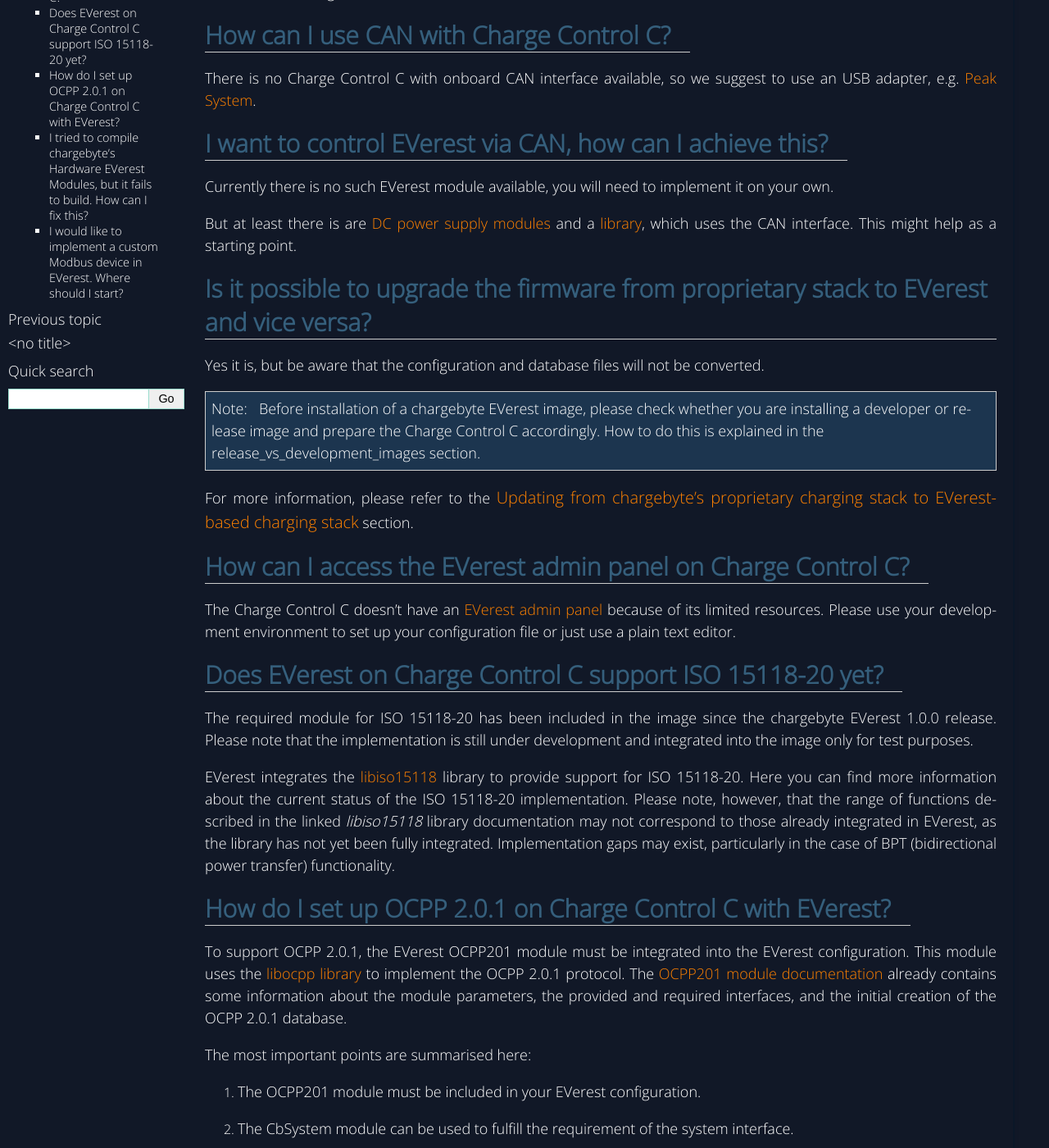
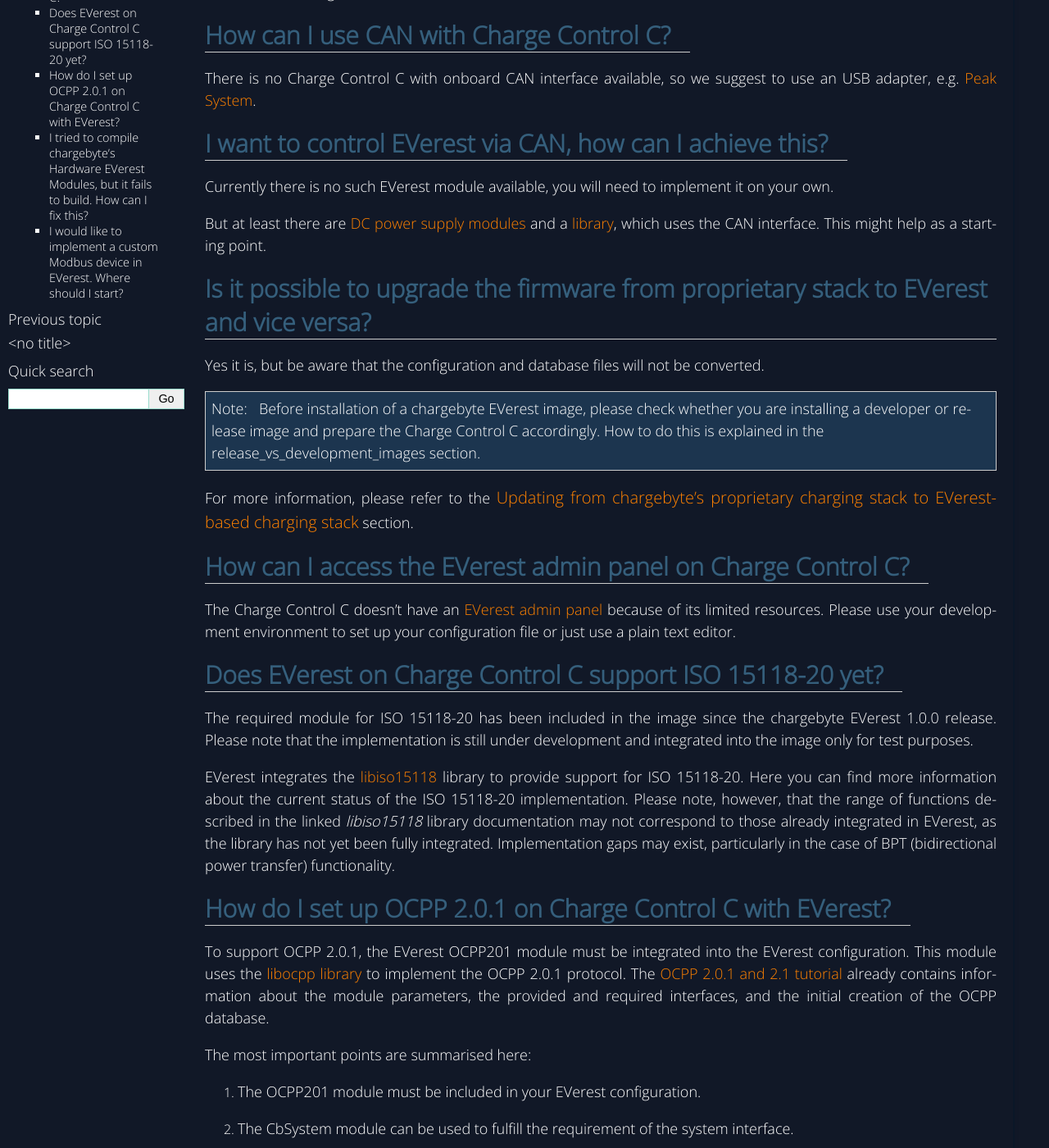
Before and after one commit to chargebyte/chargebyte-docs, a Sphinx documentation site: the page built from docs/source/troubleshooting.rst, in a window 1280 px wide and 1400 px high, scrolled down 778 px. Shown: the whole window at 82% size. Built offline with Sphinx 7.4.7, drawn with Linux system fonts in a browser that asks for light colours.

Commit message:
Fix links in documentation and update references for EVerest modules
Signed-off-by: Fabian Hartung <fabian.hartung@chargebyte.com>

```diff
--- a/docs/source/troubleshooting.rst
+++ b/docs/source/troubleshooting.rst
@@ -36,8 +36,8 @@
 
 Currently there is no such EVerest module available, you will need to implement it on your own.
 
-But at least there is are `DC power supply modules <https://github.com/EVerest/everest-core/tree/main/modules/HardwareDrivers/PowerSupplies>`_
-and a `library <https://github.com/EVerest/everest-core/tree/main/lib/everest/can_dpm1000>`_,
+But at least there are `DC power supply modules <https://github.com/EVerest/EVerest/tree/main/modules/HardwareDrivers/PowerSupplies>`_
+and a `library <https://github.com/EVerest/EVerest/tree/main/lib/everest/can_dpm1000>`_,
 which uses the CAN interface. This might help as a starting point.
 
 
@@ -81,9 +81,9 @@
 To support OCPP 2.0.1, the EVerest OCPP201 module must be integrated into the EVerest configuration.
 This module uses the `libocpp library <https://github.com/EVerest/libocpp>`_ to implement the OCPP 2.0.1
 protocol.
-The `OCPP201 module documentation <https://github.com/EVerest/everest-core/blob/main/modules/EVSE/OCPP201/doc.rst>`_
-already contains some information about the module parameters, the provided and required interfaces,
-and the initial creation of the OCPP 2.0.1 database.
+The `OCPP 2.0.1 and 2.1 tutorial <https://everest.github.io/nightly/tutorials/ocpp2.html>`_
+already contains information about the module parameters, the provided and required interfaces,
+and the initial creation of the OCPP database.
 
 The most important points are summarised here:
 
@@ -130,7 +130,7 @@
 ^^^^^^^^^^^^^^^^^^^^^^^^^^^^^^^^^^^^^^^^^^^^^^^^^^^^^^^^^^^^^^^^^^^^^^^^^^^^^^^^^^
 
 EVerest already has a module which takes care of Modbus communication. Please have a look at
-`SerialCommHub <https://everest.github.io/nightly/_generated/modules/SerialCommHub.html>`_,
+`SerialCommHub <https://everest.github.io/nightly/reference/modules/Misc/SerialCommHub/autogenerated.html>`_,
 and let your module interact with this module via the `serial_communication_hub` interface.
 
 .. _contact:
```
Also changed, not shown: docs/source/everest_charging_stack.rst (+4 -4 lines), docs/source/hardware.rst (+5 -4 lines).
